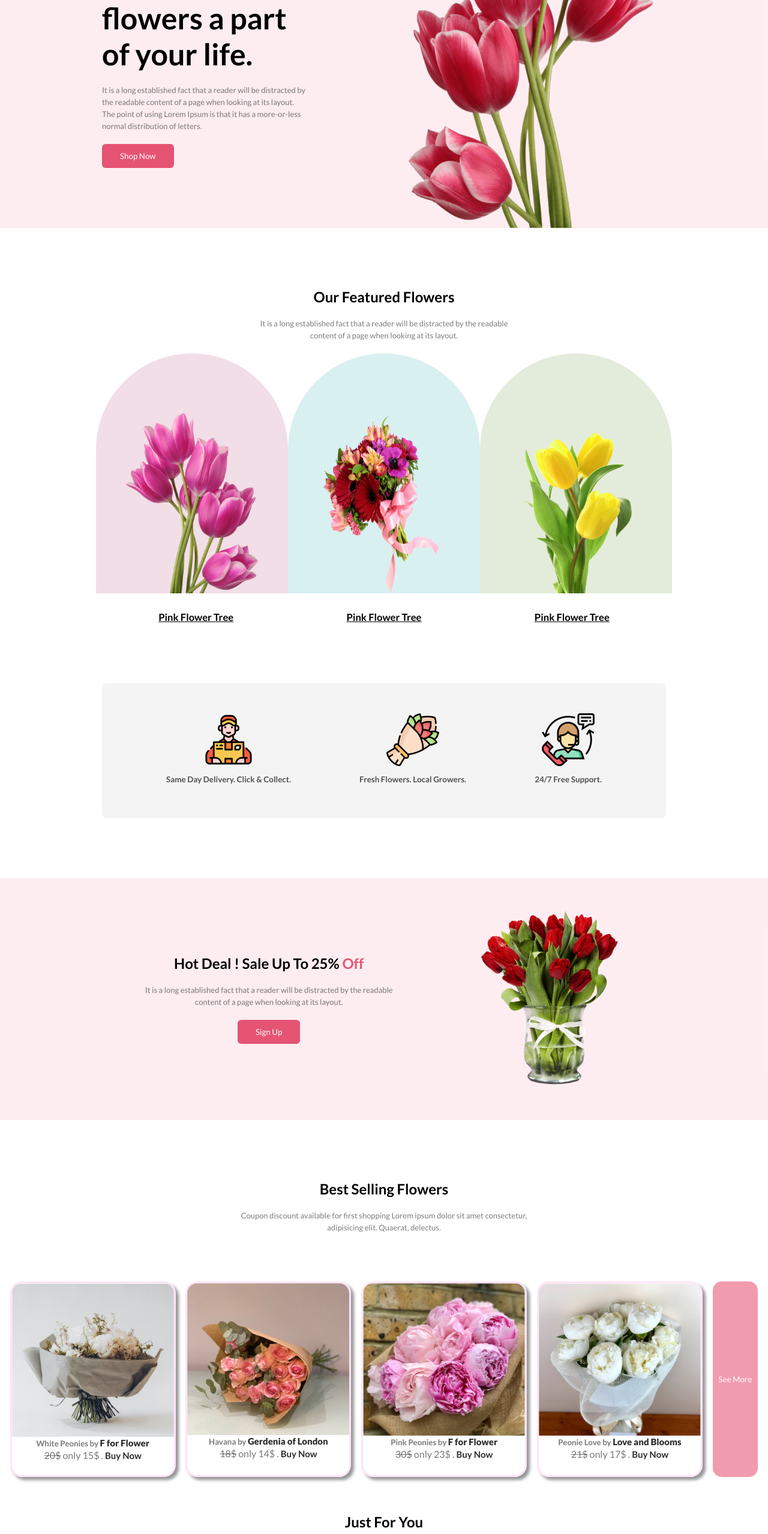
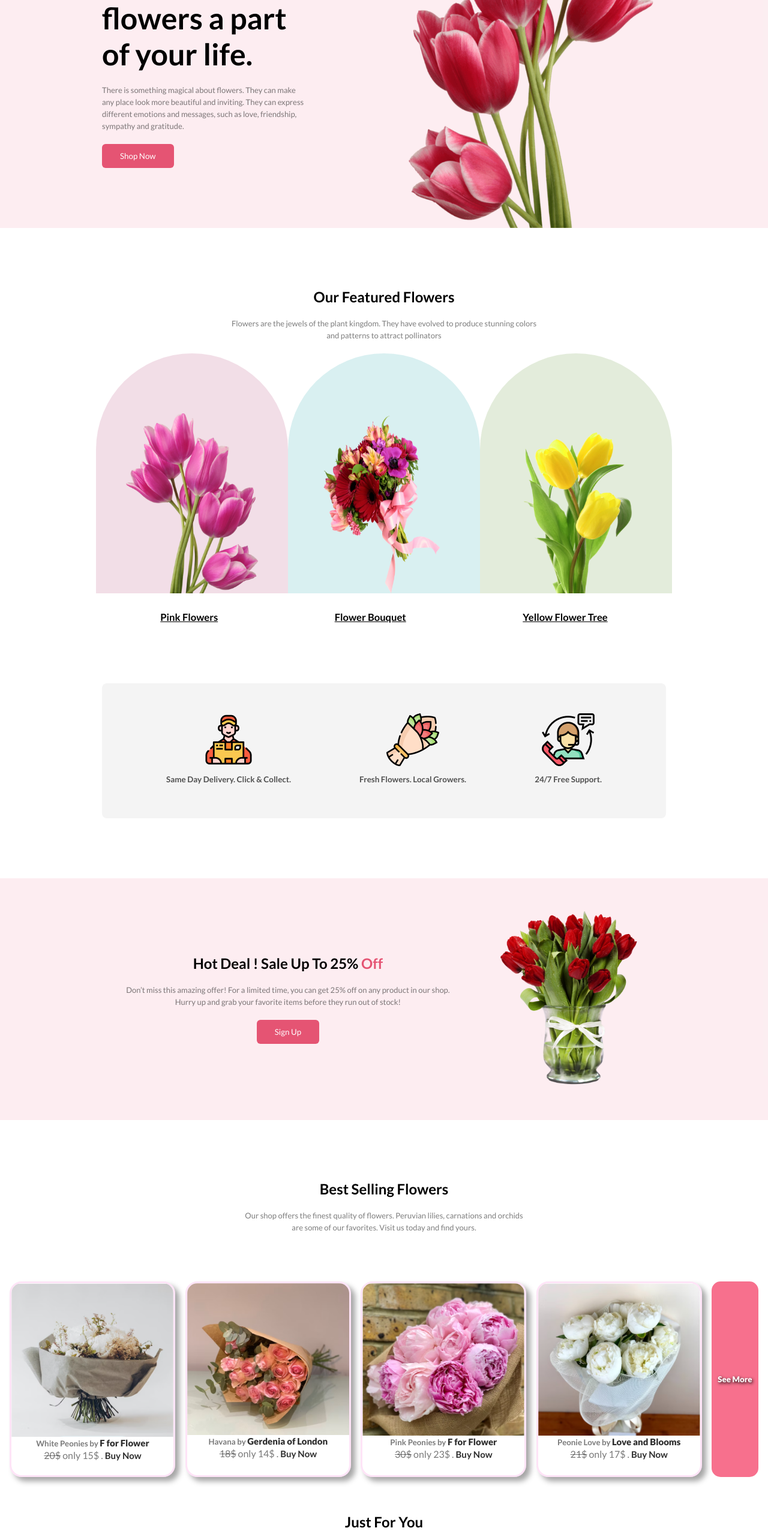
Before and after one commit to Siyammahdi/flower-shop, a plain HTML site: page index.html in a window 1280 px wide. Shown: the part 240-2797 px from the top of the page at 60% size. Drawn offline with Linux system fonts and the light colour scheme; a web font is replaced by a local one.

Commit message:
flower-shop website

```diff
--- a/index.html
+++ b/index.html
@@ -25,9 +25,7 @@
                 <h1>Let's make
                     beautiful flowers a
                     part of your life.</h1>
-                <p class="paragraph-text">It is a long established fact that a reader will be distracted by the readable
-                    content of a page when looking at its layout. The point of using Lorem Ipsum is
-                    that it has a more-or-less normal distribution of letters.</p>
+                <p class="paragraph-text">There is something magical about flowers. They can make any place look more beautiful and inviting. They can express different emotions and messages, such as love, friendship, sympathy and gratitude.</p>
                 <button class="banner-btn">Shop Now</button>
             </div>
             <div class="banner-img">
@@ -40,8 +38,7 @@
         <div class="featured-sec">
             <div class="insta-heading">
                 <h2>Our Featured Flowers</h2>
-                <p class="paragraph-text">It is a long established fact that a reader will be distracted by the readable <br>
-                    content of a page when looking at its layout.</p>
+                <p class="paragraph-text">Flowers are the jewels of the plant kingdom. They have evolved to produce stunning colors and patterns to attract pollinators</p>
             </div>
             <div class="featured-img">
                 <div class="img-1">
@@ -55,9 +52,9 @@
                 </div>
             </div>
             <div class="flower-name">
-                <h5>Pink Flower Tree</h5>
-                <h5>Pink Flower Tree</h5>
-                <h5>Pink Flower Tree</h5>
+                <h5>Pink Flowers</h5>
+                <h5>Flower Bouquet</h5>
+                <h5>Yellow Flower Tree</h5>
             </div>
         </div>
 
@@ -82,8 +79,8 @@
         <div class="offer-section">
             <div class="offer-text">
                 <h2>Hot Deal ! Sale Up To 25% <span style="color: #E55473;">Off</span></h2>
-                <p class="paragraph-text">It is a long established fact that a reader will be distracted by the readable <br>
-                    content of a page when looking at its layout.</p>
+                <p class="paragraph-text">
+                    Don’t miss this amazing offer! For a limited time, you can get 25% off on any product in our shop. <br> Hurry up and grab your favorite items before they run out of stock!</p>
                 <button class="signup-btn">Sign Up</button>
             </div>
             <div class="offer-img">
@@ -94,7 +91,7 @@
         <div class="best-selling">
             <div class="showcase-title">
                 <h2>Best Selling Flowers</h2>
-            <p class="paragraph-text">Coupon discount available for first shopping Lorem ipsum dolor sit amet consectetur, adipisicing elit. Quaerat, delectus.</p>
+            <p class="paragraph-text">Our shop offers the finest quality of flowers. Peruvian lilies, carnations and orchids are some of our favorites. Visit us today and find yours.</p>
             </div>
 
             <div class="showcase">
@@ -119,13 +116,12 @@
                     <p><strike>21$</strike> only 17$ . <span>Buy Now</span></p>
                 </div>
                 <button>See More</button>
-                </div>
             </div>
         </div>
         <div class="best-selling">
             <div class="showcase-title">
             <h2>Just For You</h2>
-            <p class="paragraph-text">Coupon discount available for first shopping Lorem ipsum dolor sit amet consectetur, adipisicing elit. Quaerat, delectus.</p>
+            <p class="paragraph-text">Your choice matters to us. That’s why we offer a variety of flowers to suit your taste and budget. Come and find your perfect flower.</p>
             </div>
             <div class="showcase">
                 <div>
@@ -158,8 +154,7 @@
         <div class="insta-section">
             <div class="insta-heading">
                 <h2>Instagram</h2>
-                <p class="paragraph-text">It is a long established fact that a reader will be distracted by the readable <br>
-                    content of a page when looking at its layout.</p>
+                <p class="paragraph-text">We love to hear from you on social media. Follow us and get exclusive deals, discounts and giveaways. See our beautiful creations and share yours.</p>
             </div>
             <div class="insta-img">
                 <img src="./Flower Asset/Flower 01.png" alt="">
@@ -172,7 +167,7 @@
         <div class="subscribe-sec">
             <div class=".deal-text">
                 <h2 class="deal">Get The Letest Deals</h2>
-                <p class="paragraph-text">$30 coupon for first shopping
+                <p class="paragraph-text">Save big with our coupon codes. Shop now and enjoy amazing discounts on our flowers.
                 </p>
             </div>
             <div class="text-box">
@@ -184,8 +179,7 @@
     </main>
     <footer>
         <h2>Flower<span style="color: #E55473;">Shop</span></h2>
-        <p>It is a long established fact that a reader will be distracted by the readable <br>
-            content of a page when looking at its layout</p>
+        <p>Your trusted source of fresh and beautiful flowers. We deliver happiness with our flowers</p>
             <p class="copy-text">&copy; 2020-2023.FlowerShop.com.All rights reserved</p>
     </footer>
 </body>
--- a/style.css
+++ b/style.css
@@ -157,9 +157,10 @@ header{
     width: 270px;
     border: 3px solid #faa1e449;
     border-radius: 20px;
-    box-shadow: 5px 5px 5px rgb(150, 150, 150);
+    box-shadow: 7px 7px 10px rgb(165, 165, 165);
     overflow: hidden;
     color: rgba(31, 31, 31, 0.6);
+
 }
 
 
@@ -169,12 +170,13 @@ header{
     color: rgb(46, 46, 46);
 }
 .showcase button{
-    background-color:#e5547393;
+    background-color: #f7708d;
     border-radius: 15px;
     color: white;
     border: none;
     padding: 0px 10px;
-
+    font-weight: 800;
+    text-shadow: 1.5px 1.5px 5px black;
 }
 
 /* Instagram section starts from here */
@@ -229,8 +231,8 @@ header{
 /* Footer Section starts from here */
 
 footer{
-    background-color: rgb(41, 41, 41);
-    color: white;
+    background-color: rgb(19, 18, 18);
+    color: rgb(212, 210, 210);
     text-align: center;
     padding: 70px;
 }
@@ -243,5 +245,7 @@ footer p{
 }
 .copy-text{
     color: rgb(122, 122, 122);
-
 }
+footer h2{
+    font-size: 35px;
+}
```
